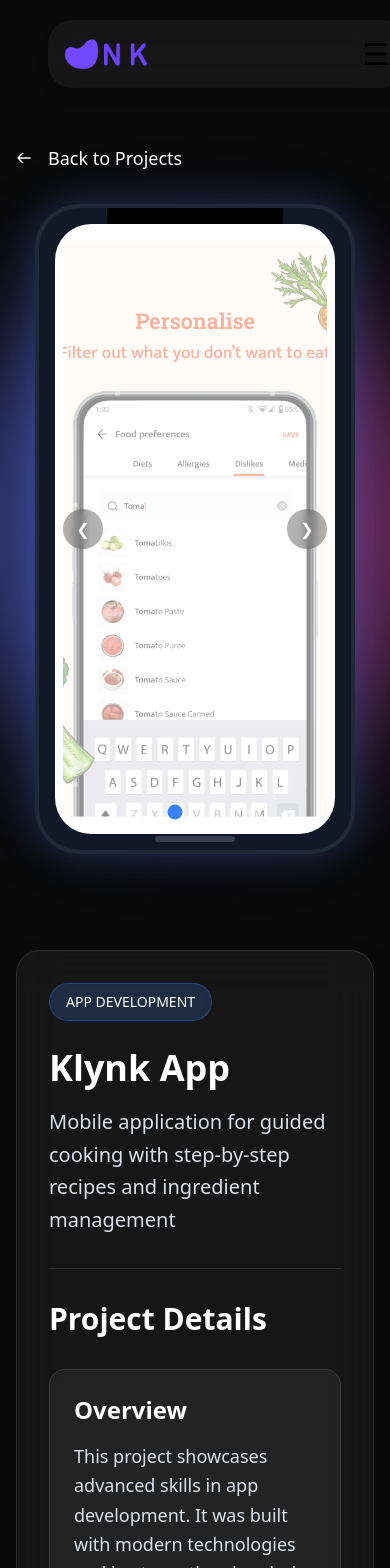
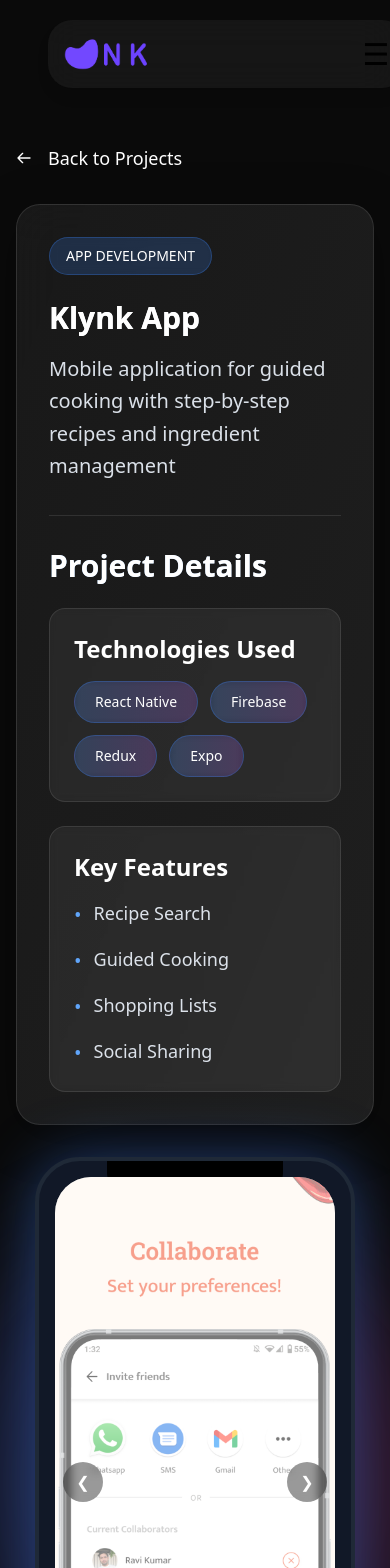
Before and after one commit to nikkr008/nik_react_portfolio, a React (Create React App) app: page /project/1 in a window 390 px wide. Shown: the top 1568 px of the page. Built offline with nearby package versions, Linux system fonts and the light colour scheme.

Commit message:
Add project overview section in ProjectDetail component with detailed descriptions for each project. Enhance layout and styling for better user experience, including gradient backgrounds and improved hover effects.

```diff
--- a/src/pages/ProjectDetail.js
+++ b/src/pages/ProjectDetail.js
@@ -121,6 +121,108 @@
     );
   }
 
+  const getOverviewContent = (projectId) => {
+    switch(projectId) {
+      case 1:
+        return (
+          <>
+            Welcome to Klynk: Enhance Your Kitchen Experience<br/><br/>
+
+            Klynk is your comprehensive cooking and meal planning assistant, designed to support every aspect of your kitchen routine. Combining advanced guided cooking technology, smart control features, and a vast recipe discovery platform, Klynk tailors the entire cooking process to your food preferences and dietary needs. Whether you're a seasoned chef or just starting out, Klynk helps you create, cook, and share with ease.<br/><br/>
+
+            - Guided Cooking: Step-by-Step Excellence<br/><br/>
+
+            Experience Klynk's core feature - guided cooking. Our app provides step-by-step cooking instructions that simplify complex recipes. With detailed guidance at every step, you can cook confidently and precisely, ensuring delicious results every time. This guided approach helps you learn new techniques and manage multitasking in the kitchen effortlessly.<br/><br/>
+
+            - Smart Cooking Made Simple<br/><br/>
+
+            Our smart cooking system integrates seamlessly with your kitchen, providing precision control and the ability to scale recipes to suit any number of servings. Adjust recipes based on your calorie tracking goals and food preferences, ensuring that each meal meets your dietary needs.<br/><br/>
+
+            - Discover Recipes That Inspire<br/><br/>
+
+            Explore Klynk's extensive recipe database. From global cuisines to local favorites, filter recipes by ingredients, dietary restrictions, preparation time, and more. Discover new culinary horizons and expand your palate daily.<br/><br/>
+
+            - Efficient Meal Planning<br/><br/>
+
+            With our intuitive meal planner, organizing your weekly meals is easier than ever. Use Klynk to plan your meals by the day or week, automatically generating a grocery list that ensures you never miss an ingredient. The grocery list categorizes items by store sections, saving you time and effort during shopping trips.
+          </>
+        );
+      case 2:
+        return (
+          <>
+            I've developed a cutting-edge Movies Suggestion App using React Native, for an immersive movie-suggestion experience.<br/><br/>
+
+            • Leveraging React Native, I've ensured seamless compatibility across iOS and Android platforms, reaching a wider audience.<br/><br/>
+
+            • With state management using useContext, the app offers efficient data flow and integrates user preferences seamlessly. Ex: favourite page and user Profile data.<br/><br/>
+
+            • I've prioritized usability and aesthetic appeal in the design, crafting a captivating UI to enhance user engagement. Like Windows Dimensions, KeyboardAvoidingView, etc<br/><br/>
+
+            • By integrating TMDB APIs, the app provides personalized movie recommendations tailored to individual tastes.<br/><br/>
+
+            • Thanks to React Native's built-in navigation libraries, exploring the app is effortless and intuitive.<br/><br/>
+
+            • Users can customize their watchlist, save favorite movies, and personalize profiles, elevating the overall user experience.
+          </>
+        );
+      case 3:
+        return (
+          <>
+            Showing this world how capable I am.<br/><br/>
+
+            Developed a responsive travel website, using HTML, CSS, JavaScript, and PHP. For the needs travel enthusiasts.<br/><br/>
+
+            • Utilized HTML, CSS, and SCSS for modern, responsive design and seamless user experience. Implemented JavaScript for interactive features, enhancing user engagement and navigation.<br/><br/>
+
+            • Integrated PHP for dynamic content, such as travel deals, user registration, and data management.<br/><br/>
+
+            • Maintained and updated the website, ensuring accurate information and optimal performance.<br/><br/>
+
+            • Link: <a href="https://lnkd.in/gcxMHn6v" target="_blank" rel="noopener noreferrer" className="text-blue-400 hover:text-blue-300 underline">https://lnkd.in/gcxMHn6v</a>
+          </>
+        );
+      case 4:
+        return (
+          <>
+            Showing my capabilities with "Bluetooth Thermal Printer"<br/><br/>
+
+            Developed a React Native mobile app to seamlessly connect with Bluetooth Thermal Printers for receipt printing.<br/><br/>
+
+            • Utilized Bluetooth Manager for efficient device management and state handling.<br/><br/>
+
+            • Implemented intuitive UI for text input and printing initiation. Ensured cross-platform compatibility for iOS and Android.<br/><br/>
+
+            • Designed user-friendly interfaces for easy interaction.<br/><br/>
+
+            • Optimized performance for diverse devices.<br/><br/>
+
+            • Code Link: <a href="https://lnkd.in/dkvdyUyh" target="_blank" rel="noopener noreferrer" className="text-blue-400 hover:text-blue-300 underline">https://lnkd.in/dkvdyUyh</a>
+          </>
+        );
+      case 5:
+        return (
+          <>
+            IoT module for multiple EVs charging platform - Digital Ecosystem<br/><br/>
+
+            Constructed a charging ecosystem for a specific geo-mapping location.<br/><br/>
+
+            The module can directly notify the user remotely about the available slots and the battery status.<br/><br/>
+
+            A new algorithm is proposed that would calculate the priority of charge scheduling for a vehicle based on factors such as State of Charge, user priority.<br/><br/>
+
+            Users can choose the stations from Grid-To-Vehicle (G2V), Building-To-Vehicle (B2V), and Vehicle-To-Vehicle (V2V) based on their needs.
+          </>
+        );
+      default:
+        return (
+          <>
+            This project showcases advanced skills in {project.category.toLowerCase()}.
+            It was built with modern technologies and best practices in mind.
+          </>
+        );
+    }
+  };
+
   return (
     <div className="min-h-screen bg-[#0a0a0a] py-20 overflow-hidden">
       <motion.div
@@ -136,21 +238,22 @@
           whileTap={{ scale: 0.95 }}
         >
           <ArrowLeftLongSvg />
-          <span className="ml-2 text-lg">Back to Projects</span>
+          <span className="ml-2 text-lg font-medium">Back to Projects</span>
         </motion.button>
 
+        {/* Main container with project details (left) and image (right) */}
         <motion.div
-          className="flex flex-col-reverse lg:flex-row gap-12"
+          className="flex flex-col lg:flex-row gap-8 mb-16"
           variants={staggerContainer}
           initial="initial"
           animate="animate"
         >
           {/* Left Side - Project Info */}
           <motion.div
-            className="w-full lg:w-3/5 mt-12 lg:mt-0"
+            className="w-full lg:w-3/5"
             variants={fadeInUp}
           >
-            <div className="bg-[#1a1a1a]/80 backdrop-blur-xl rounded-3xl p-8 shadow-2xl border border-white/10">
+            <div className="bg-gradient-to-br from-[#1a1a1a]/90 to-[#252525]/80 backdrop-blur-xl rounded-3xl p-8 shadow-[0_10px_50px_rgba(0,0,0,0.3)] border border-white/10 h-full">
               <motion.div
                 className="flex flex-wrap gap-3 mb-6"
                 variants={fadeInUp}
@@ -161,14 +264,14 @@
               </motion.div>
 
               <motion.h1
-                className="text-4xl font-bold text-white mb-4 leading-tight"
+                className="text-3xl font-bold text-white mb-4 leading-tight bg-clip-text text-transparent bg-gradient-to-r from-white to-blue-100"
                 variants={fadeInUp}
               >
                 {project.title}
               </motion.h1>
 
               <motion.p
-                className="text-xl text-blue-50/90 mb-8 leading-relaxed"
+                className="text-xl text-blue-50/90 mb-6 leading-relaxed"
                 variants={fadeInUp}
               >
                 {project.description}
@@ -178,24 +281,12 @@
                 className="border-t border-white/10 pt-8 mt-8"
                 variants={fadeInUp}
               >
-                <h2 className="text-3xl font-bold text-white mb-8">Project Details</h2>
+                <h2 className="text-3xl font-bold text-white mb-6 bg-clip-text text-transparent bg-gradient-to-r from-blue-300 to-blue-100">Project Details</h2>
 
-                <div className="space-y-12">
+                <div className="space-y-6">
                   <motion.div
-                    className="bg-white/5 rounded-2xl p-6 backdrop-blur-sm border border-white/10"
-                    whileHover={{ scale: 1.02 }}
-                    transition={{ duration: 0.2 }}
-                  >
-                    <h3 className="text-2xl font-semibold text-white mb-4">Overview</h3>
-                    <p className="text-blue-50/90 text-lg leading-relaxed">
-                      This project showcases advanced skills in {project.category.toLowerCase()}.
-                      It was built with modern technologies and best practices in mind.
-                    </p>
-                  </motion.div>
-
-                  <motion.div
-                    className="bg-white/5 rounded-2xl p-6 backdrop-blur-sm border border-white/10"
-                    whileHover={{ scale: 1.02 }}
+                    className="bg-white/5 rounded-2xl p-6 backdrop-blur-sm border border-white/10 transition-all hover:border-blue-500/30"
+                    whileHover={{ scale: 1.02, boxShadow: "0 15px 30px rgba(0,0,0,0.2)" }}
                     transition={{ duration: 0.2 }}
                   >
                     <h3 className="text-2xl font-semibold text-white mb-4">Technologies Used</h3>
@@ -203,7 +294,7 @@
                       {project.technologies && project.technologies.map((tech, index) => (
                         <motion.span
                           key={index}
-                          className="bg-blue-500/20 text-white text-sm font-medium px-4 py-2 rounded-full backdrop-blur-sm border border-blue-500/30"
+                          className="bg-gradient-to-r from-blue-500/20 to-purple-500/20 text-white text-sm font-medium px-5 py-2.5 rounded-full backdrop-blur-sm border border-blue-500/30"
                           whileHover={{ scale: 1.05, backgroundColor: "rgba(59, 130, 246, 0.3)" }}
                         >
                           {tech}
@@ -213,22 +304,22 @@
                   </motion.div>
 
                   <motion.div
-                    className="bg-white/5 rounded-2xl p-6 backdrop-blur-sm border border-white/10"
-                    whileHover={{ scale: 1.02 }}
+                    className="bg-white/5 rounded-2xl p-6 backdrop-blur-sm border border-white/10 transition-all hover:border-blue-500/30"
+                    whileHover={{ scale: 1.02, boxShadow: "0 15px 30px rgba(0,0,0,0.2)" }}
                     transition={{ duration: 0.2 }}
                   >
                     <h3 className="text-2xl font-semibold text-white mb-4">Key Features</h3>
-                    <ul className="space-y-3 text-blue-50/90 text-lg">
+                    <ul className="space-y-4 text-blue-50/90 text-lg">
                       {project.features && project.features.map((feature, index) => (
                         <motion.li
                           key={index}
-                          className="flex items-center"
+                          className="flex items-start"
                           initial={{ opacity: 0, x: -20 }}
                           animate={{ opacity: 1, x: 0 }}
                           transition={{ delay: index * 0.1 }}
                         >
-                          <span className="mr-3 text-blue-400">•</span>
-                          {feature}
+                          <span className="mr-3 text-blue-400 text-xl mt-0.5">•</span>
+                          <span>{feature}</span>
                         </motion.li>
                       ))}
                     </ul>
@@ -244,12 +335,12 @@
             variants={fadeInUp}
           >
             {/* Gradient background for phone */}
-            <div className="absolute inset-0 bg-gradient-to-r from-blue-500/50 via-purple-500/50 to-pink-500/50 blur-3xl transform -translate-x-1/2 -translate-y-1/2 left-1/2 top-1/2 w-[500px] h-[500px] rounded-full"></div>
+            <div className="absolute inset-0 bg-gradient-to-r from-blue-500/30 via-purple-500/30 to-pink-500/30 blur-3xl transform -translate-x-1/2 -translate-y-1/2 left-1/2 top-1/2 w-[500px] h-[500px] rounded-full opacity-70"></div>
 
             <div className="relative transform hover:scale-105 transition-transform duration-500 z-10">
               {/* Mobile phone frame */}
               <motion.div
-                className="relative w-[320px] h-[650px] bg-gray-900 rounded-[45px] p-4 shadow-[0_0_40px_rgba(59,130,246,0.3)] border-4 border-gray-800"
+                className="relative w-[320px] h-[650px] bg-gray-900 rounded-[45px] p-4 shadow-[0_0_60px_rgba(59,130,246,0.4)] border-4 border-gray-800"
                 initial={{ rotateY: -20 }}
                 animate={{ rotateY: 0 }}
                 transition={{ duration: 1, ease: "easeOut" }}
@@ -290,8 +381,8 @@
                         setIsPaused(true);
                         setTimeout(() => setIsPaused(false), 5000);
                       }}
-                      className="w-10 h-10 bg-black/30 backdrop-blur-sm rounded-full flex items-center justify-center text-white hover:bg-black/50 transition-colors"
-                      whileHover={{ scale: 1.1 }}
+                      className="w-10 h-10 bg-black/40 backdrop-blur-sm rounded-full flex items-center justify-center text-white hover:bg-black/60 transition-colors"
+                      whileHover={{ scale: 1.1, backgroundColor: "rgba(0,0,0,0.7)" }}
                       whileTap={{ scale: 0.9 }}
                     >
                       &#10094;
@@ -302,8 +393,8 @@
                         setIsPaused(true);
                         setTimeout(() => setIsPaused(false), 5000);
                       }}
-                      className="w-10 h-10 bg-black/30 backdrop-blur-sm rounded-full flex items-center justify-center text-white hover:bg-black/50 transition-colors"
-                      whileHover={{ scale: 1.1 }}
+                      className="w-10 h-10 bg-black/40 backdrop-blur-sm rounded-full flex items-center justify-center text-white hover:bg-black/60 transition-colors"
+                      whileHover={{ scale: 1.1, backgroundColor: "rgba(0,0,0,0.7)" }}
                       whileTap={{ scale: 0.9 }}
                     >
                       &#10095;
@@ -336,6 +427,36 @@
             </div>
           </motion.div>
         </motion.div>
+
+        {/* Overview Section - Moved below the main container */}
+        <motion.div
+          className="mb-16"
+          initial={{ opacity: 0, y: 40 }}
+          animate={{ opacity: 1, y: 0 }}
+          transition={{ duration: 0.8, delay: 0.4 }}
+        >
+          <motion.div
+            className="bg-gradient-to-br from-[#1a1a1a]/90 to-[#252525]/80 backdrop-blur-xl rounded-3xl p-10 shadow-[0_10px_50px_rgba(0,0,0,0.3)] border border-white/10 relative overflow-hidden"
+            whileHover={{ boxShadow: "0 20px 80px rgba(0,0,0,0.3)" }}
+          >
+            {/* Decorative elements */}
+            <div className="absolute top-0 right-0 w-64 h-64 bg-blue-500/10 rounded-full filter blur-3xl -translate-y-1/2 translate-x-1/2"></div>
+            <div className="absolute bottom-0 left-0 w-96 h-96 bg-purple-500/10 rounded-full filter blur-3xl translate-y-1/2 -translate-x-1/2"></div>
+
+            <h2 className="text-3xl font-bold text-white mb-6 relative z-10 bg-clip-text text-transparent bg-gradient-to-r from-blue-300 to-purple-300">
+              Project Overview
+            </h2>
+
+            <motion.div
+              className="text-blue-50/90 text-lg leading-relaxed relative z-10"
+              initial={{ opacity: 0 }}
+              animate={{ opacity: 1 }}
+              transition={{ delay: 0.2 }}
+            >
+              {getOverviewContent(project.id)}
+            </motion.div>
+          </motion.div>
+        </motion.div>
       </motion.div>
 
       {/* Add Footer with margin */}
```
